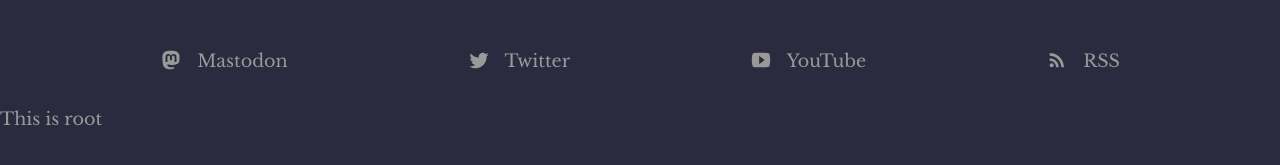
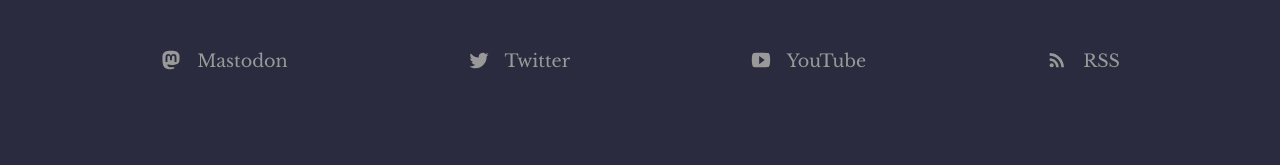
Before and after one commit to amigavision/amigavision.github.io, a Jekyll site: the page built from index.html, in a window 1280 px wide and 900 px high, scrolled down 5577 px. Shown: the part 720-885 px from the top of the window. Built offline with Jekyll 4.4.1, drawn with Linux system fonts in a browser that asks for light colours.

Commit message:
Conditional logo

```diff
--- a/_layouts/default.html
+++ b/_layouts/default.html
@@ -27,7 +27,7 @@
 	<body>
 		<header>
 			<div class="container">
-				<div class="company-name"><a href="{{ site.baseurl }}/"><img src="{{ site.baseurl }}/images/av.svg" alt="AmigaVision" width="95" height="33" {% if page.url =='/' %} style="visibility:hidden" {% endif %} /></a></div>
+				<div class="company-name"><a href="{{ site.baseurl }}/"><img src="{{ site.baseurl }}/images/amigavision.svg" alt="AmigaVision" width="95" height="33" {% if page.url =='/' %} style="visibility:hidden" {% endif %} /></a></div>
 				{% include navigation.html %}
 			</div>
 		</header>
@@ -49,8 +49,6 @@
 				</div>
 			</div>
 
-{% if page.url =='/' %} This is root {% endif %}
-
 		</footer>
 		<script>
 			document.getElementById("open-nav").onclick = function () {
```
